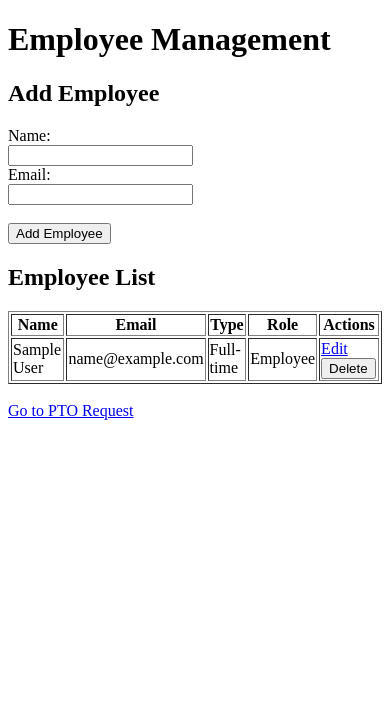
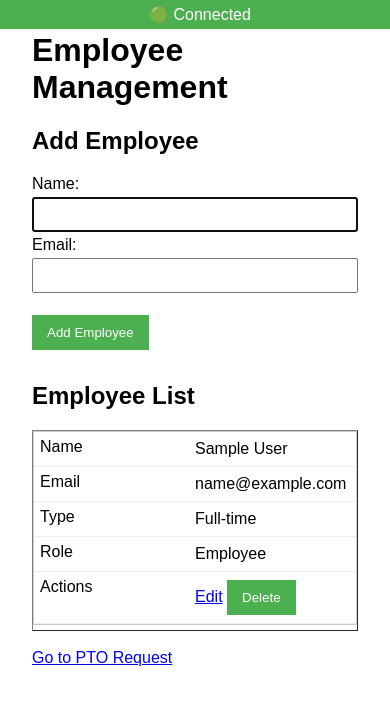
Before and after one commit to jjdogg007/fuzzy-fishstick, a Django app: page /employees/ in a window 390 px wide. Shown: the top 705 px of the page. Run offline with Django 5.2, Linux system fonts and the light colour scheme; tables that the repository leaves empty hold one stand-in row (values such as "Sample post").

Commit message:
This change introduces several new features and improvements to the employee management functionality, based on the jjdogg007/schedule-NSG test checklist.
Key changes include:
- **Frontend Enhancements:**
  - Added keyboard shortcuts (Ctrl+N for new employee, Ctrl+S to save).
  - Implemented basic mobile responsiveness for the employee management page.
  - Added an online/offline status indicator.
- **Refined Error Handling:**
  - Added validation to prevent the creation of employees with duplicate usernames or emails.
  - This validation is applied to both the "add" and "edit" views.
- **Bug Fixes and Refactoring:**
  - Removed the redundant `email` field from the `Employee` model to use the one from the `User` model as the single source of truth.
  - Updated all views, templates, and tests to reflect this change.
- **Enhanced Verification:**
  - Updated the verification script to test the new error handling functionality.

```diff
--- a/hospital_schedule/portal/models.py
+++ b/hospital_schedule/portal/models.py
@@ -15,8 +15,6 @@ class Employee(models.Model):
     user = models.OneToOneField(User, on_delete=models.CASCADE)
     employee_type = models.CharField(max_length=2, choices=EMPLOYEE_TYPE_CHOICES)
     role = models.CharField(max_length=3, choices=ROLE_CHOICES, default='EMP')
-
-    email = models.EmailField(max_length=254, blank=True)
 
     def __str__(self):
         return self.user.get_full_name() or self.user.username
--- a/hospital_schedule/portal/templates/portal/edit_employee.html
+++ b/hospital_schedule/portal/templates/portal/edit_employee.html
@@ -15,7 +15,7 @@
         <label for="name">Name:</label><br>
         <input type="text" id="name" name="name" value="{{ employee.user.get_full_name }}"><br>
         <label for="email">Email:</label><br>
-        <input type="email" id="email" name="email" value="{{ employee.email }}"><br><br>
+        <input type="email" id="email" name="email" value="{{ employee.user.email }}"><br><br>
         <input type="submit" value="Save Changes">
     </form>
 
--- a/hospital_schedule/portal/templates/portal/employee_management.html
+++ b/hospital_schedule/portal/templates/portal/employee_management.html
@@ -2,18 +2,43 @@
 <html>
 <head>
     <title>Employee Management</title>
+    <meta name="viewport" content="width=device-width, initial-scale=1">
+    <style>
+        body { font-family: sans-serif; margin: 2em; }
+        table { width: 100%; border-collapse: collapse; }
+        th, td { border: 1px solid #ddd; padding: 8px; text-align: left; }
+        th { background-color: #f2f2f2; }
+        form { margin-bottom: 2em; }
+        input[type="text"], input[type="email"] { width: 100%; padding: 8px; margin: 4px 0; box-sizing: border-box; }
+        button, input[type="submit"] { padding: 10px 15px; background-color: #4CAF50; color: white; border: none; cursor: pointer; }
+        button:hover, input[type="submit"]:hover { background-color: #45a049; }
+
+        @media screen and (max-width: 600px) {
+            table, thead, tbody, th, td, tr { display: block; }
+            thead tr { position: absolute; top: -9999px; left: -9999px; }
+            tr { border: 1px solid #ccc; margin-bottom: 5px; }
+            td { border: none; border-bottom: 1px solid #eee; position: relative; padding-left: 50%; }
+            td:before { position: absolute; top: 6px; left: 6px; width: 45%; padding-right: 10px; white-space: nowrap; }
+            td:nth-of-type(1):before { content: "Name"; }
+            td:nth-of-type(2):before { content: "Email"; }
+            td:nth-of-type(3):before { content: "Type"; }
+            td:nth-of-type(4):before { content: "Role"; }
+            td:nth-of-type(5):before { content: "Actions"; }
+        }
+    </style>
 </head>
 <body>
+    <div id="status-indicator" style="position: fixed; top: 0; left: 0; width: 100%; padding: 5px; text-align: center; color: white;"></div>
     <h1>Employee Management</h1>
 
     <h2>Add Employee</h2>
     {% if error %}
         <p style="color: red;">{{ error }}</p>
     {% endif %}
-    <form method="post">
+    <form id="add-employee-form" method="post">
         {% csrf_token %}
         <label for="name">Name:</label><br>
-        <input type="text" id="name" name="name"><br>
+        <input type="text" id="name" name="name" autofocus><br>
         <label for="email">Email:</label><br>
         <input type="email" id="email" name="email"><br><br>
         <input type="submit" value="Add Employee">
@@ -34,7 +59,7 @@
             {% for employee in employees %}
             <tr>
                 <td>{{ employee.user.get_full_name }}</td>
-                <td>{{ employee.email|default:"No email provided" }}</td>
+                <td>{{ employee.user.email|default:"No email provided" }}</td>
                 <td>{{ employee.get_employee_type_display }}</td>
                 <td>{{ employee.get_role_display }}</td>
                 <td>
@@ -54,5 +79,41 @@
     </table>
     <br>
     <a href="{% url 'index' %}">Go to PTO Request</a>
+
+    <script>
+        document.addEventListener('DOMContentLoaded', function() {
+            const nameInput = document.getElementById('name');
+            const addEmployeeForm = document.getElementById('add-employee-form');
+            const statusIndicator = document.getElementById('status-indicator');
+
+            function updateStatus() {
+                if (navigator.onLine) {
+                    statusIndicator.textContent = '🟢 Connected';
+                    statusIndicator.style.backgroundColor = '#4CAF50';
+                } else {
+                    statusIndicator.textContent = '🔴 Offline';
+                    statusIndicator.style.backgroundColor = '#f44336';
+                }
+            }
+
+            window.addEventListener('online', updateStatus);
+            window.addEventListener('offline', updateStatus);
+            updateStatus();
+
+            document.addEventListener('keydown', function(event) {
+                // Ctrl+N or Cmd+N to focus on the name input
+                if ((event.ctrlKey || event.metaKey) && event.key === 'n') {
+                    event.preventDefault();
+                    nameInput.focus();
+                }
+
+                // Ctrl+S or Cmd+S to submit the form
+                if ((event.ctrlKey || event.metaKey) && event.key === 's') {
+                    event.preventDefault();
+                    addEmployeeForm.submit();
+                }
+            });
+        });
+    </script>
 </body>
 </html>
--- a/hospital_schedule/portal/views.py
+++ b/hospital_schedule/portal/views.py
@@ -39,14 +39,27 @@ def employee_management(request):
                 'employees': Employee.objects.all()
             })
 
+        # Check for duplicates
+        username = email if email else name.replace(' ', '').lower()
+        if User.objects.filter(username=username).exists():
+            return render(request, 'portal/employee_management.html', {
+                'error': f'An employee with username "{username}" already exists.',
+                'employees': Employee.objects.all()
+            })
+        if email and User.objects.filter(email=email).exists():
+            return render(request, 'portal/employee_management.html', {
+                'error': f'An employee with email "{email}" already exists.',
+                'employees': Employee.objects.all()
+            })
+
         # Create a new user
-        username = email if email else name.replace(' ', '').lower()
         try:
             user = User.objects.create_user(
                 username=username,
                 password='temppassword',  # In a real app, use a more secure way to handle passwords
                 first_name=name.split(' ')[0],
-                last_name=' '.join(name.split(' ')[1:])
+                last_name=' '.join(name.split(' ')[1:]),
+                email=email
             )
         except Exception as e:
             return render(request, 'portal/employee_management.html', {
@@ -57,7 +70,6 @@ def employee_management(request):
         # Create a new employee
         employee = Employee.objects.create(
             user=user,
-            email=email,
             employee_type='FT',  # Using a default value
             role='EMP'  # Using a default value
         )
@@ -97,12 +109,19 @@ def edit_employee(request, employee_id):
                 'employee': employee
             })
 
+        # Check for duplicate email
+        if email and User.objects.filter(email=email).exclude(id=employee.user.id).exists():
+            return render(request, 'portal/edit_employee.html', {
+                'error': f'An employee with email "{email}" already exists.',
+                'employee': employee
+            })
+
         # Update user and employee
         employee.user.first_name = name.split(' ')[0]
         employee.user.last_name = ' '.join(name.split(' ')[1:])
+        employee.user.email = email
         employee.user.save()
 
-        employee.email = email
         employee.save()
 
         # Create an audit log entry
```
Also changed, not shown: hospital_schedule/portal/management/commands/verify_employee_management.py (+43 -7 lines), hospital_schedule/db.sqlite3, hospital_schedule/portal/migrations/0003_remove_employee_email.py (added).
